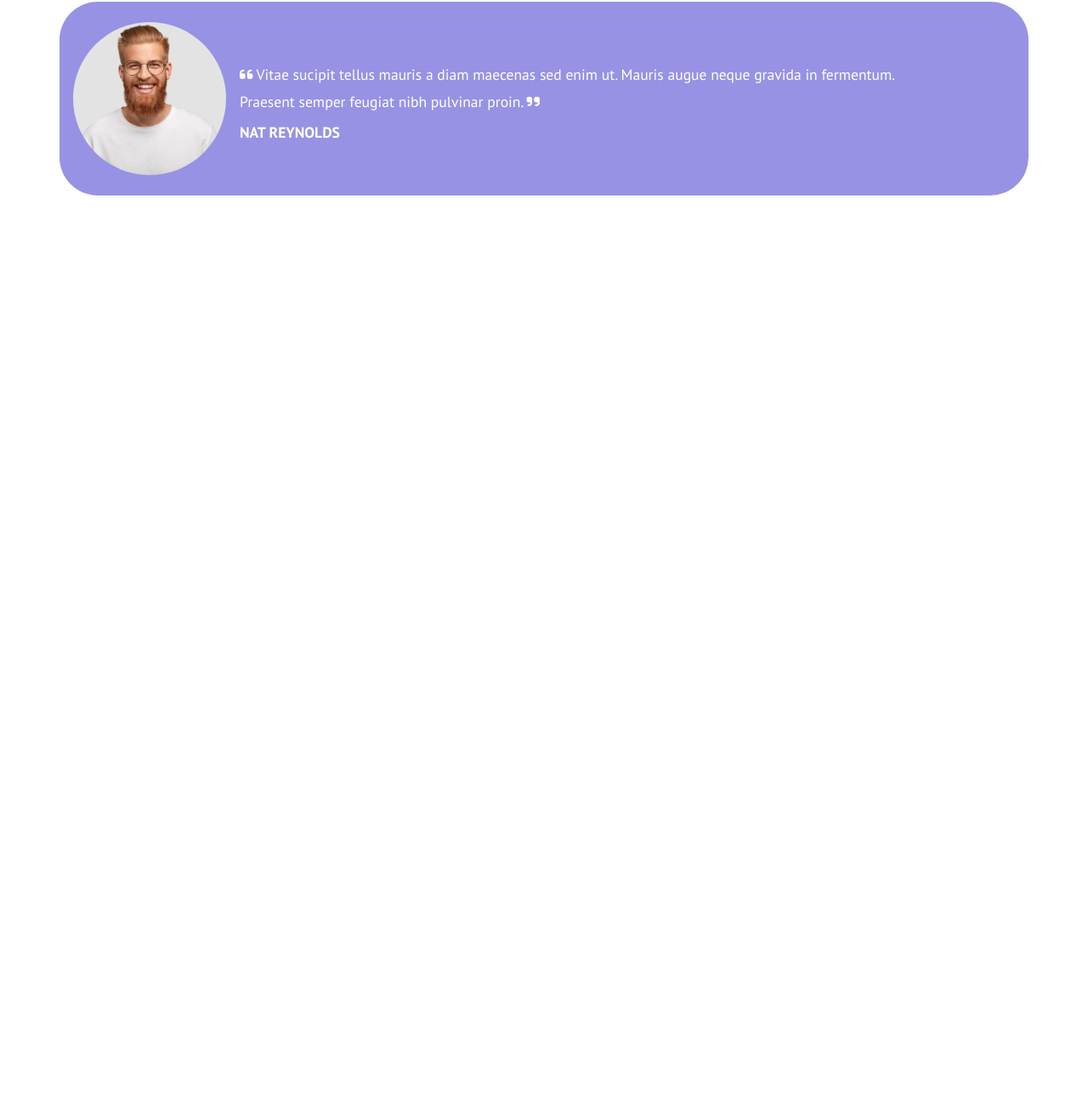
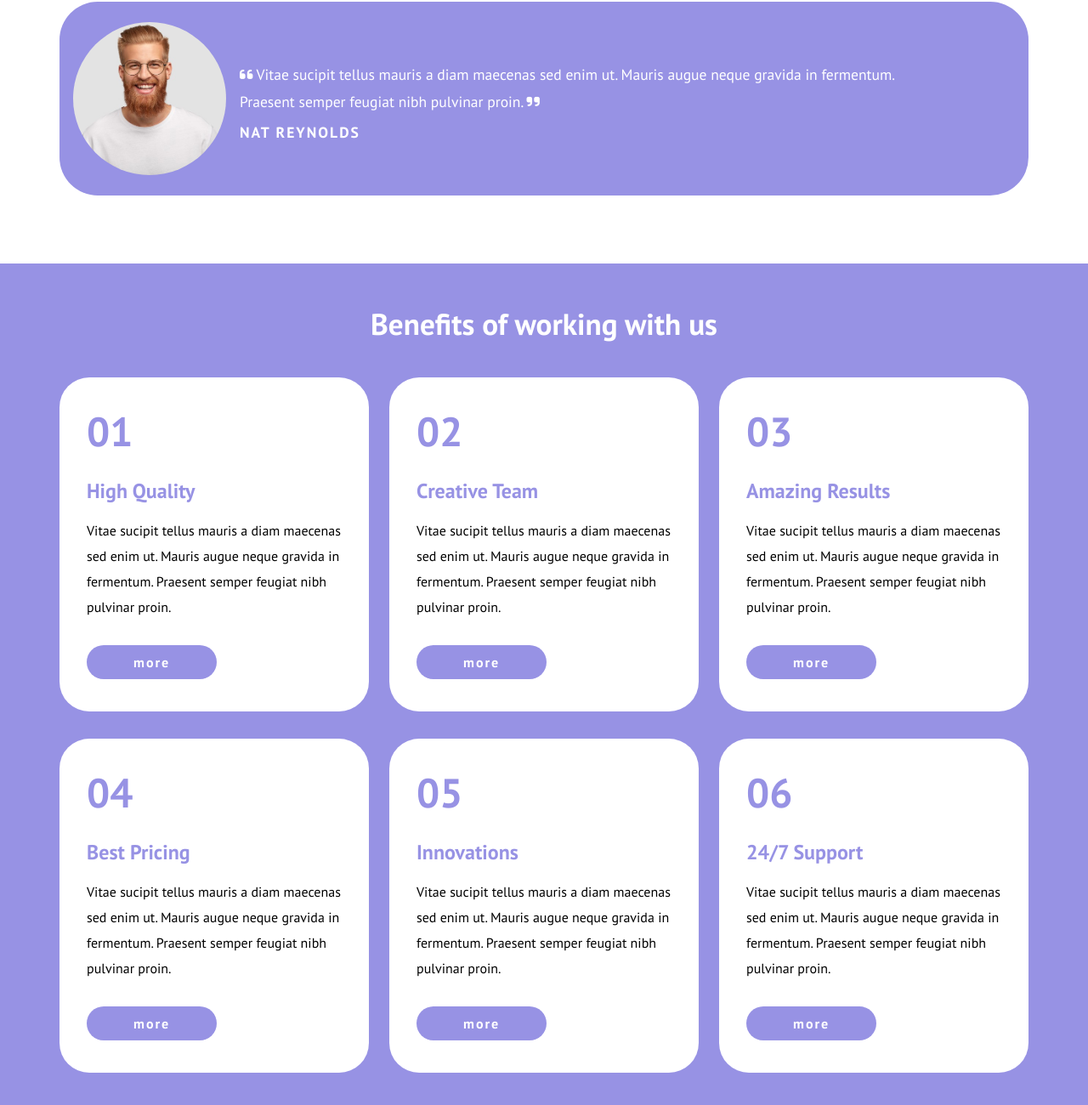
Before and after one commit to franciowel/htmlcss-responsive-layout, a plain HTML site: page index.html in a window 1280 px wide. Shown: the part 2179-3479 px from the top of the page at 85% size. Before the commit the page ends 2489 px from the top, so only its background shows below. Drawn offline with Linux system fonts and the light colour scheme.

```diff
--- a/css/style.css
+++ b/css/style.css
@@ -203,7 +203,61 @@ nav ul{
 
 .review-card span:last-child{
     font-weight: bold;
+    letter-spacing: 2px;
     font-size: 1.1rem;
+}
+
+/* BENEFITS */
+.benefits{
+    background-color: #9792e4;
+    padding-top: 3rem;
+    padding-bottom: 4rem;
+}
+
+.benefits-head h2{
+    font-size: 2.2rem;
+    text-align: center;
+    color: white;
+    margin-bottom: 2.5rem;
+}
+
+.benefits-points{
+    flex-direction: column;
+}
+
+.benefits-card{
+    background-color: white;
+    margin-bottom: 2rem;
+    border-radius: 35px;
+    padding: 3rem 2rem;
+}
+
+.benefits-card-content p{
+    margin-bottom: 2.5rem;
+    line-height: 30px;
+}
+
+.benefits-card-content p:first-child{
+    font-size: 3rem;
+    font-weight: bold;
+    color: #9792e4;
+}
+
+.benefits-card-content h3{
+    font-size: 1.5rem;
+    color: #9792e4;
+    margin-bottom: 1rem;
+}
+
+.benefits-card-content a{
+    text-decoration: none;
+    letter-spacing: 2px;
+    font-weight: bold;
+    color: white;
+
+    background-color: #9792e4;
+    padding: 10px 55px;
+    border-radius: 20px;
 }
 
 /***
@@ -211,6 +265,7 @@ TABLET RESP
 ***/
 @media screen and (min-width:768px) {
 
+    /* SUMMARY SECTION */
     .summary-parts{
         flex-direction: row;
         flex-wrap: wrap;
@@ -230,6 +285,7 @@ TABLET RESP
         width: calc((100% / 3) * 2);
     }
 
+    /* REVIEW SECTION */
     .review-card{
         flex-direction: row;
         align-items: center;
@@ -242,6 +298,16 @@ TABLET RESP
         text-align: left;
 
         margin-left: 1rem;
+    }
+
+    .benefits-points{
+        flex-direction: row;
+        justify-content: space-between;
+        flex-wrap: wrap;
+    }
+
+    .benefits-card{
+        width: calc((100% / 2) - 1rem);
     }
 
 
@@ -279,6 +345,10 @@ DESKTOP RESP
         flex-wrap: wrap;
     }
 
+    .benefits-card{
+        width: calc((100% / 3) - 1rem);
+    }
+
 }
 
 /************************
--- a/index.html
+++ b/index.html
@@ -258,7 +258,149 @@
         </section>
 
         <!-- SEZIONE BENEFITS -->
+        <section class="benefits mobile-padding">
 
+            <div class="container">
+
+                <div class="benefits-head">
+
+                    <h2>Benefits of working with us</h2>
+
+                </div>
+
+                <div class="benefits-points flexcontainer">
+
+                    <!-- INIZIO PUNTO BENEFIT -->
+                    <div class="benefits-card">
+
+                        <div class="benefits-card-content">
+
+                            <p>01</p>
+
+                            <h3>High Quality</h3>
+
+                            <p>
+                                Vitae sucipit tellus mauris a diam maecenas sed enim ut. Mauris augue neque gravida in
+                                fermentum. Praesent semper feugiat nibh pulvinar proin.
+                            </p>
+
+                            <a href="#">more</a>
+
+                        </div>
+
+                    </div>
+                    <!-- FINE PUNTO BENEFITS -->
+
+                     <!-- INIZIO PUNTO BENEFIT -->
+                     <div class="benefits-card">
+
+                        <div class="benefits-card-content">
+
+                            <p>02</p>
+
+                            <h3>Creative Team</h3>
+
+                            <p>
+                                Vitae sucipit tellus mauris a diam maecenas sed enim ut. Mauris augue neque gravida in
+                                fermentum. Praesent semper feugiat nibh pulvinar proin.
+                            </p>
+
+                            <a href="#">more</a>
+
+                        </div>
+
+                    </div>
+                    <!-- FINE PUNTO BENEFITS -->
+
+                     <!-- INIZIO PUNTO BENEFIT -->
+                     <div class="benefits-card">
+
+                        <div class="benefits-card-content">
+
+                            <p>03</p>
+
+                            <h3>Amazing Results</h3>
+
+                            <p>
+                                Vitae sucipit tellus mauris a diam maecenas sed enim ut. Mauris augue neque gravida in
+                                fermentum. Praesent semper feugiat nibh pulvinar proin.
+                            </p>
+
+                            <a href="#">more</a>
+
+                        </div>
+
+                    </div>
+                    <!-- FINE PUNTO BENEFITS -->
+
+                     <!-- INIZIO PUNTO BENEFIT -->
+                     <div class="benefits-card">
+
+                        <div class="benefits-card-content">
+
+                            <p>04</p>
+
+                            <h3>Best Pricing</h3>
+
+                            <p>
+                                Vitae sucipit tellus mauris a diam maecenas sed enim ut. Mauris augue neque gravida in
+                                fermentum. Praesent semper feugiat nibh pulvinar proin.
+                            </p>
+
+                            <a href="#">more</a>
+
+                        </div>
+
+                    </div>
+                    <!-- FINE PUNTO BENEFITS -->
+
+                     <!-- INIZIO PUNTO BENEFIT -->
+                     <div class="benefits-card">
+
+                        <div class="benefits-card-content">
+
+                            <p>05</p>
+
+                            <h3>Innovations</h3>
+
+                            <p>
+                                Vitae sucipit tellus mauris a diam maecenas sed enim ut. Mauris augue neque gravida in
+                                fermentum. Praesent semper feugiat nibh pulvinar proin.
+                            </p>
+
+                            <a href="#">more</a>
+
+                        </div>
+
+                    </div>
+                    <!-- FINE PUNTO BENEFITS -->
+
+                     <!-- INIZIO PUNTO BENEFIT -->
+                     <div class="benefits-card">
+
+                        <div class="benefits-card-content">
+
+                            <p>06</p>
+
+                            <h3>24/7 Support</h3>
+
+                            <p>
+                                Vitae sucipit tellus mauris a diam maecenas sed enim ut. Mauris augue neque gravida in
+                                fermentum. Praesent semper feugiat nibh pulvinar proin.
+                            </p>
+
+                            <a href="#">more</a>
+
+                        </div>
+
+                    </div>
+                    <!-- FINE PUNTO BENEFITS -->
+
+                </div>
+
+            </div>
+
+        </section>
 
 
     </main>
```
